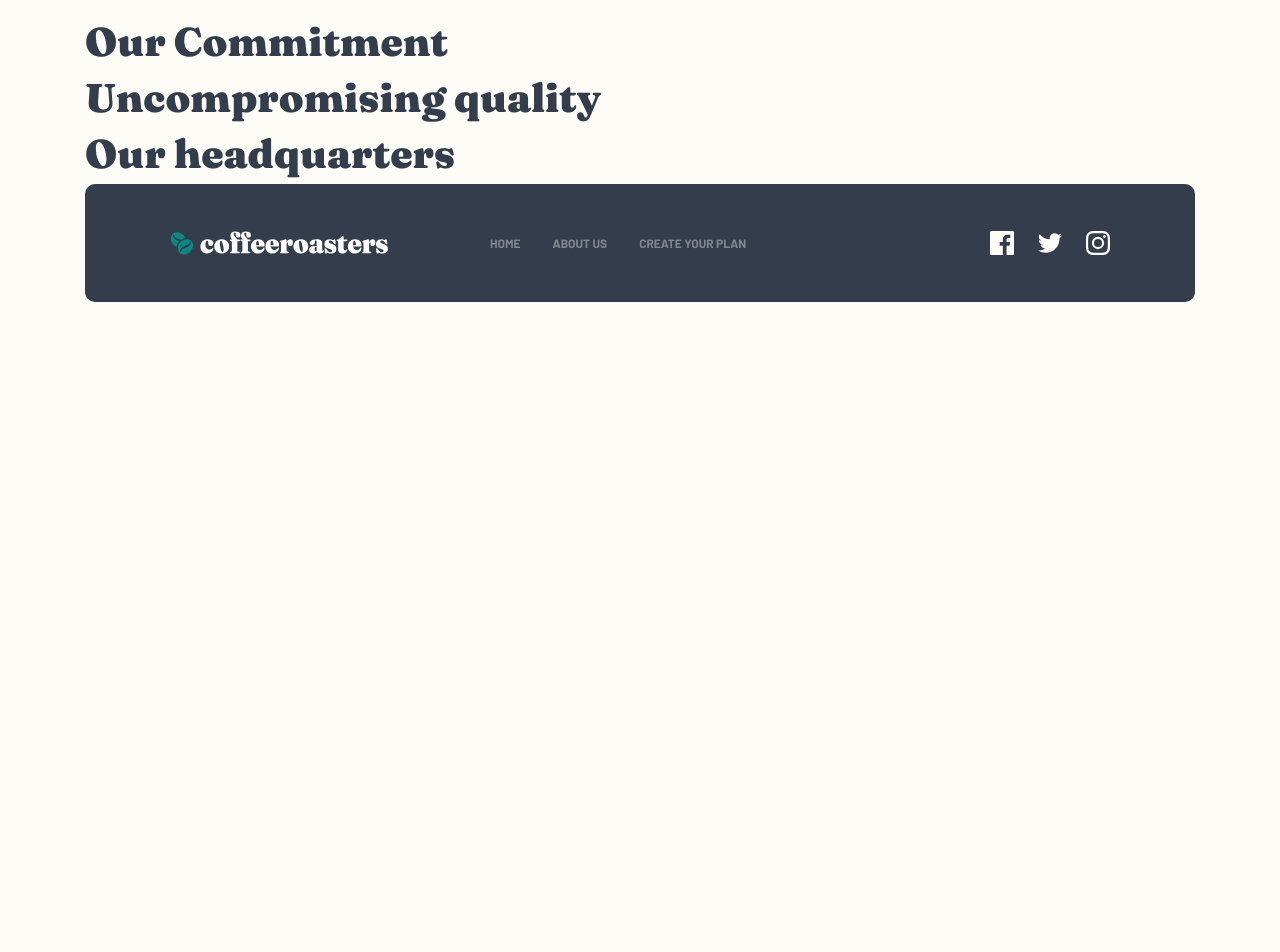
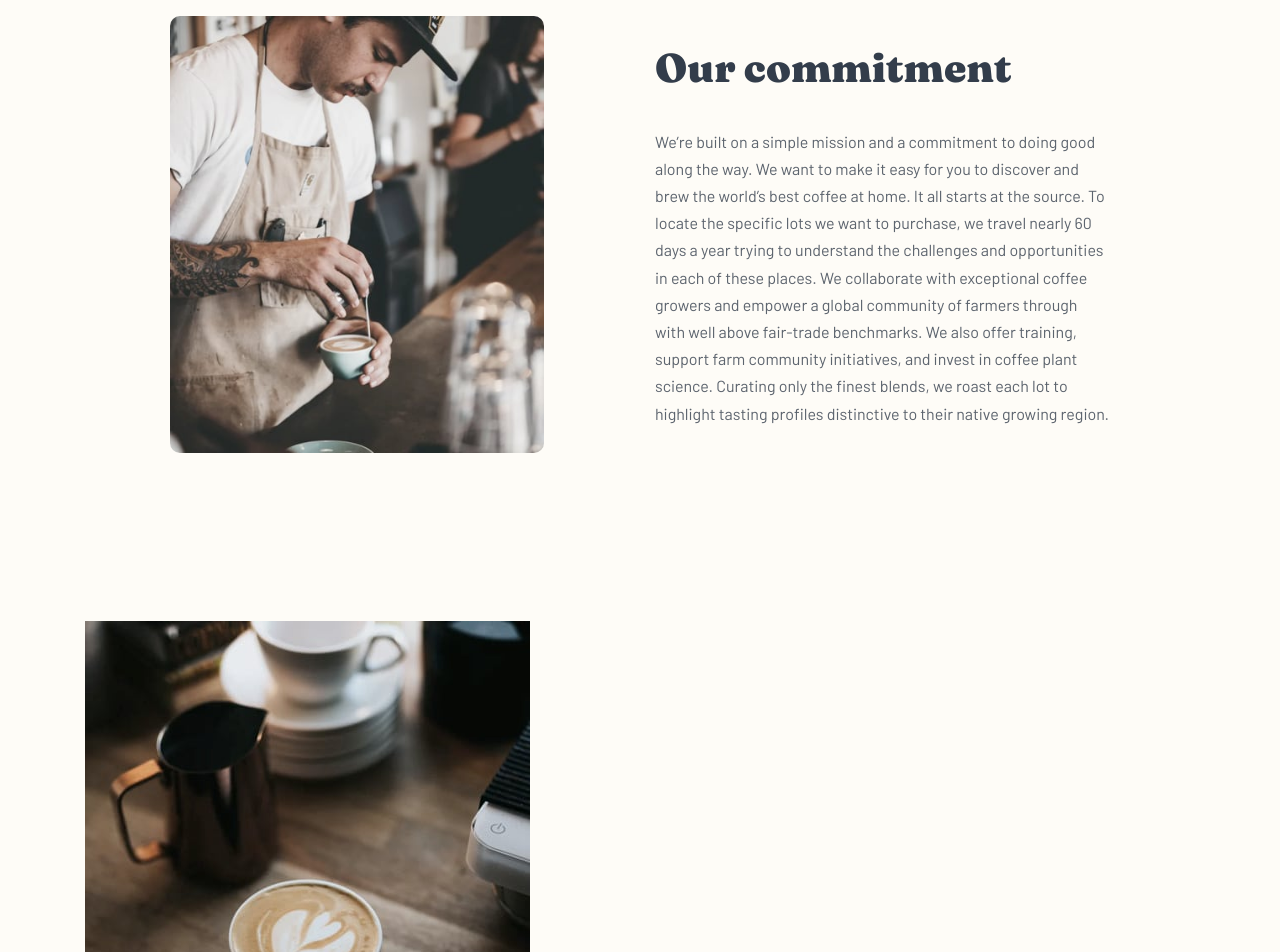
Before and after one commit to CHR-onicles/fm-challenge-coffeeroasters, a React (Create React App) app: page /about-us in a window 1280 px wide. Shown: the part 720-1672 px from the top of the page. Before the commit the page ends 1110 px from the top, so only its background shows below. Built offline with nearby package versions, Linux system fonts and the light colour scheme.

Commit message:
WIP: Added service to get page content and added styles for Our Commitment section

```diff
--- /dev/null
+++ b/src/data/page-content.ts
@@ -0,0 +1,36 @@
+import { v4 as uuidv4 } from 'uuid';
+
+import mobileHeroImage from '../assets/images/about/mobile/image-hero-whitecup.jpg';
+import tabletHeroImage from '../assets/images/about/tablet/image-hero-whitecup.jpg';
+import desktopHeroImage from '../assets/images/about/desktop/image-hero-whitecup.jpg';
+
+import mobileCommitmentImage from '../assets/images/about/mobile/image-commitment.jpg';
+import tabletCommitmentImage from '../assets/images/about/tablet/image-commitment.jpg';
+import desktopCommitmentImage from '../assets/images/about/desktop/image-commitment.jpg';
+
+import mobileQualityImage from '../assets/images/about/mobile/image-quality.jpg';
+import tabletQualityImage from '../assets/images/about/tablet/image-quality.jpg';
+import desktopQualityImage from '../assets/images/about/desktop/image-quality.jpg';
+
+export const pageContent = new Map();
+
+pageContent.set('about', [
+  {
+    id: uuidv4(),
+    title: 'About Us',
+    description: 'Coffeeroasters began its journey of exotic discovery in 1999, highlighting stories of coffee from around the world. We have since been dedicated to bring the perfect cup - from bean to brew - in every shipment.',
+    imagePath: [mobileHeroImage, tabletHeroImage, desktopHeroImage],
+  },
+  {
+    id: uuidv4(),
+    title: 'Our commitment',
+    description: 'We’re built on a simple mission and a commitment to doing good along the way. We want to make it easy for you to discover and brew the world’s best coffee at home. It all starts at the source. To locate the specific lots we want to purchase, we travel nearly 60 days a year trying to understand the challenges and opportunities in each of these places. We collaborate with exceptional coffee growers and empower a global community of farmers through with well above fair-trade benchmarks. We also offer training, support farm community initiatives, and invest in coffee plant science. Curating only the finest blends, we roast each lot to highlight tasting profiles distinctive to their native growing region.',
+    imagePath: [mobileCommitmentImage, tabletCommitmentImage, desktopCommitmentImage],
+  },
+  {
+    id: uuidv4(),
+    title: 'Uncompromising quality',
+    description: 'Although we work with growers who pay close attention to all stages of harvest and processing, we employ, on our end, a rigorous quality control program to avoid over-roasting or baking the coffee dry. Every bag of coffee is tagged with a roast date and batch number. Our goal is to roast consistent, user-friendly coffee, so that brewing is easy and enjoyable.',
+    imagePath: [mobileQualityImage, tabletQualityImage, desktopQualityImage],
+  },
+]);
--- /dev/null
+++ b/src/interfaces/page-content-interface.ts
@@ -0,0 +1,6 @@
+export interface IPageContent {
+  id: string;
+  title: string;
+  description: string;
+  imagePath: string[];
+}
--- a/src/services/index.ts
+++ b/src/services/index.ts
@@ -1,3 +1,4 @@
 export { default as getCoffeeCollection } from './coffee-collection-service';
 export { default as getBenefits } from './benefits-service';
 export { default as getWorkingSteps } from './working-steps-service';
+export { default as getPageContent } from './page-content-service';
--- /dev/null
+++ b/src/services/page-content-service.ts
@@ -0,0 +1,19 @@
+import { pageContent } from '../data/page-content';
+
+import { IPageContent } from '../interfaces/page-content-interface';
+
+const getPageContent = (page: string): Promise<IPageContent[]> => {
+  return new Promise((resolve, reject) => {
+    if (!pageContent) {
+      return setTimeout(() => {
+        reject(new Error(`Sorry, an error occurred while fetching ${page} page content.`))
+      }, 250);
+    }
+
+    setTimeout(() => {
+      resolve(pageContent.get(page));
+    }, 250);
+  });
+};
+
+export default getPageContent;
--- a/src/views/AboutUs/AboutUs.tsx
+++ b/src/views/AboutUs/AboutUs.tsx
@@ -1,24 +1,53 @@
+import { useState, useEffect, Fragment } from 'react';
+
 import { BaseHero } from '../../components/layout';
 import { OurCommitment, OurQuality, OurHeadQuarters } from './index';
+
+import { getPageContent } from '../../services';
+
+import { IPageContent } from '../../interfaces/page-content-interface';
 
 import mobileHeroImage from '../../assets/images/about/mobile/image-hero-whitecup.jpg';
 import tabletHeroImage from '../../assets/images/about/tablet/image-hero-whitecup.jpg';
 import desktopHeroImage from '../../assets/images/about/desktop/image-hero-whitecup.jpg';
 
 const AboutUs = () => {
+  const [ pageContent, setPageContent ] = useState<IPageContent[]>([]);
+
+  const handleGetPageContent = async () => {
+    try {
+      const pageContentData = await getPageContent('about');
+
+      // console.log('handleGetPageContent: ', pageContentData[0].title);
+      setPageContent(() => pageContentData);
+    } catch(error) {
+      setPageContent([]);
+    }
+  };
+
+  useEffect(() => {
+    handleGetPageContent();
+  }, []);
+
   return (
     <main>
-      <BaseHero
-        title="About Us"
-        description="Coffeeroasters began its journey of exotic discovery in 1999, highlighting stories of coffee from around the world. We have since been dedicated to bring the perfect cup - from bean to brew - in every shipment."
-        bgImages={ [mobileHeroImage, tabletHeroImage, desktopHeroImage] }
-      />
+      {
+        pageContent.length ? (
+          <Fragment>
+            <BaseHero
+              title={ pageContent[0].title }
+              description={ pageContent[0].description }
+              bgImages={ pageContent[0].imagePath }
+            />
 
-      <OurCommitment />
+            <OurCommitment content={ pageContent[1] } />
 
-      <OurQuality />
+            <OurQuality content={ pageContent[2] } />
 
-      <OurHeadQuarters />
+            <OurHeadQuarters />
+          </Fragment>
+        ) : null
+      }
     </main>
   );
 };
--- a/src/views/AboutUs/OurCommitment/OurCommitment.module.scss
+++ b/src/views/AboutUs/OurCommitment/OurCommitment.module.scss
@@ -1 +1,66 @@
 @use '../../../scss/abstracts/' as *;
+
+.our-commitment {
+  --commitment-spacing-bottom: #{toRem(120px)};
+
+  --commitment-image-spacing-bottom: #{toRem(48px)};
+
+  --commitment-content-text-align: center;
+
+  --commitment-title-spacing-bottom: #{toRem(30px)};
+  --commitment-title-text-size: #{toRem(32px)};
+
+  --commitment-text-size: #{toRem(15px)};
+
+  margin-bottom: var(--commitment-spacing-bottom);
+
+  h2,
+  p {
+    text-align: var(--commitment-content-text-align);
+  }
+
+  h2 {
+    margin-bottom: var(--commitment-title-spacing-bottom);
+    font-size: var(--commitment-title-text-size);
+    line-height: 1.5;
+  }
+
+  p {
+    font-size: var(--commitment-text-size);
+    line-height: 1.7;
+  }
+
+  &__content {
+    &-image {
+      margin-bottom: var(--commitment-image-spacing-bottom);
+      border-radius: toRem(10px);
+    }
+
+    &-body {
+      display: flex;
+      flex-direction: column;
+      justify-content: center;
+      align-items: stretch;
+    }
+  }
+
+  @include media-breakpoint(md) {
+    --commitment-spacing-bottom: #{toRem(144px)};
+
+    --commitment-image-spacing-bottom: 0;
+
+    --commitment-content-text-align: left;
+  }
+
+  @include media-breakpoint(lg) {
+    --commitment-spacing-bottom: #{toRem(168px)};
+
+    --commitment-title-text-size: #{toRem(40px)};
+
+    --commitment-text-size: #{toRem(16px)};
+
+    &__content {
+      padding: 0 var(--content-spacing-horizontal);
+    }
+  }
+}
--- a/src/views/AboutUs/OurCommitment/OurCommitment.tsx
+++ b/src/views/AboutUs/OurCommitment/OurCommitment.tsx
@@ -1,10 +1,38 @@
-// import styles from './OurCommitment.modules.scss';
+import { IPageContent } from '../../../interfaces/page-content-interface';
 
-const OurCommitment = () => {
+import styles from './OurCommitment.module.scss';
+
+interface IOurCommitmentProps {
+  content: IPageContent;
+}
+
+const OurCommitment = ({ content }: IOurCommitmentProps) => {
+  const { title, description, imagePath } = content;
+
   return (
-    <section>
+    <section className={ styles['our-commitment'] }>
       <div className="container">
-        <h2>Our Commitment</h2>
+        <div className={ styles['our-commitment__content'] }>
+          <div className="grid-cols">
+            <div className="grid__item grid__item--span-md-5 grid__item--span-lg-5">
+              <picture>
+                <source media="(min-width: 1110px)" srcSet={ imagePath[2] } />
+                <source media="(min-width: 768px)" srcSet={ imagePath[1] } />
+                <img
+                  src={ imagePath[0] }
+                  alt={ title }
+                  className={ styles['our-commitment__content-image'] }
+                />
+              </picture>
+            </div>
+
+            <div className={ `${styles['our-commitment__content-body']} | grid__item grid__item--span-md-6 grid__item--start-md-7 grid__item--span-lg-6 grid__item--start-lg-7` }>
+              <h2>{ title }</h2>
+
+              <p>{ description }</p>
+            </div>
+          </div>
+        </div>
       </div>
     </section>
   );
--- a/src/views/AboutUs/OurQuality/OurQuality.tsx
+++ b/src/views/AboutUs/OurQuality/OurQuality.tsx
@@ -1,10 +1,24 @@
+import { IPageContent } from '../../../interfaces/page-content-interface';
+
 // import styles from './OurQuality.modules.scss';
 
-const OurQuality = () => {
+interface IOurQualityProps {
+  content: IPageContent;
+}
+
+const OurQuality = ({ content }: IOurQualityProps) => {
+  const { title, description, imagePath } = content;
+
   return (
     <section>
       <div className="container">
-        <h2>Uncompromising quality</h2>
+        <picture>
+          <source media="(min-width: 1110px)" srcSet={ imagePath[2] } />
+          <source media="(min-width: 768px)" srcSet={ imagePath[1] } />
+          <img src={ imagePath[0] } alt={ title } />
+        </picture>
+        <h2>{ title }</h2>
+        <p>{ description }</p>
       </div>
     </section>
   );
```
